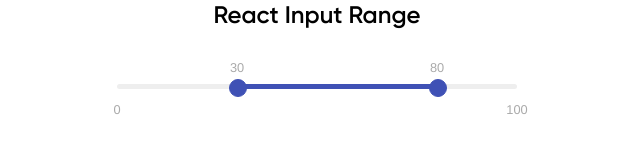
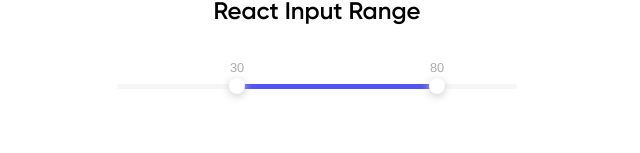
Before and after one commit to hayitmurod707/range-slider, a React (Create React App) app: page / in a window 1280 px wide. Shown: the part 1003-1156 px from the top of the page, without its empty margins (323-963 px from the left). Built offline with nearby package versions, Linux system fonts and the light colour scheme.

Commit message:
erfgb trg

```diff
--- a/src/App.jsx
+++ b/src/App.jsx
@@ -30,6 +30,7 @@
 const App = () => {
    const [value, setValue] = useState([20, 50, 80]);
    const [val, setVal] = useState({ min: 30, max: 80 });
+   console.log(val);
    return (
       <Fragment>
          <StyledElement>
--- a/src/RCSlider.jsx
+++ b/src/RCSlider.jsx
@@ -11,13 +11,13 @@
       height: 5px;
       padding: 0;
       & .rc-slider-rail {
-         background: #f6f6f6;
+         background-color: #f6f6f6;
          border-radius: 3px;
          cursor: pointer;
          height: 5px;
       }
       & .rc-slider-track {
-         background: #5254f1;
+         background-color: #5254f1;
          cursor: pointer;
          height: 5px;
       }
--- a/src/ReactInputRange.jsx
+++ b/src/ReactInputRange.jsx
@@ -1,38 +1,81 @@
-import { bool, func, number, shape } from 'prop-types';
+import { func, number, shape } from 'prop-types';
 import Slider from 'react-input-range';
 import styled from 'styled-components';
 const StyledElement = styled.div`
-   & .input-range__slider-container,
-   & .input-range__track {
-      transition: none;
+   & .input-range {
+      height: 24px;
+      & .input-range__label--max,
+      & .input-range__label--min {
+         display: none;
+      }
+      & .input-range__track--background {
+         transition: none;
+         height: 5px;
+         background-color: #f6f6f6;
+         & .input-range__track--active {
+            background-color: #5254f1;
+            transition: none;
+            height: 5px;
+         }
+         & .input-range__slider-container {
+            transition: none;
+            & .input-range__slider {
+               background-color: #ffffff;
+               border: none;
+               top: -1px;
+               box-shadow: #cacaca 0px 2px 8px !important;
+               &:active {
+                  transform: scale(1);
+               }
+               &:focus {
+                  box-shadow: none;
+               }
+            }
+         }
+      }
    }
 `;
 const defaultOptions = {
-   // formatLabel
-   // name
-   // onChangeStart
-   // onChangeComplete
+   // activeTrack: '', // string
+   // ariaControls: '', // string
+   // ariaLabelledby: '', // string
+   // classNames: '', // string
+   // disabled: false, // boolean
+   // disabledInputRange: '', // string
+   // draggableTrack: false, // boolean
+   // formatLabel: (value: number, type: string): string, // function
+   // inputRange: '', // string
+   // labelContainer: '', // string
+   // maxLabel: '', // string
+   // maxValue: 100, // number
+   // minLabel: '', // string
+   // minValue: 0, // number
+   // name: '', // string
+   // onChange: (value: number || array) => void, // function required
+   // onChangeComplete: (value: number || array) => void, // function
+   // onChangeStart: (value: number || array) => void, // function
+   // slider: '', // string
+   // sliderContainer: '', // string
+   // step: 1, // number
+   // track: '', // string
+   // value: required, // number || array
+   // valueLabel: '', // string
+
+   formatLabel: value => value,
+   minValue: 0,
+   step: 1,
+   maxValue: 100,
 };
-// renderTrack
-// renderThumb
 const ReactInputRange = props => (
    <StyledElement>
       <Slider {...defaultOptions} {...props} />
    </StyledElement>
 );
 ReactInputRange.defaultProps = {
-   disabled: false,
-   minValue: 0,
-   step: 1,
    value: { min: 0, max: 100 },
-   maxValue: 100,
 };
 ReactInputRange.propTypes = {
-   disabled: bool,
    onChange: func.isRequired,
-   step: number,
    value: shape({ min: number.isRequired, max: number.isRequired }).isRequired,
-   maxValue: number,
-   minValue: number,
 };
 export default ReactInputRange;
```
